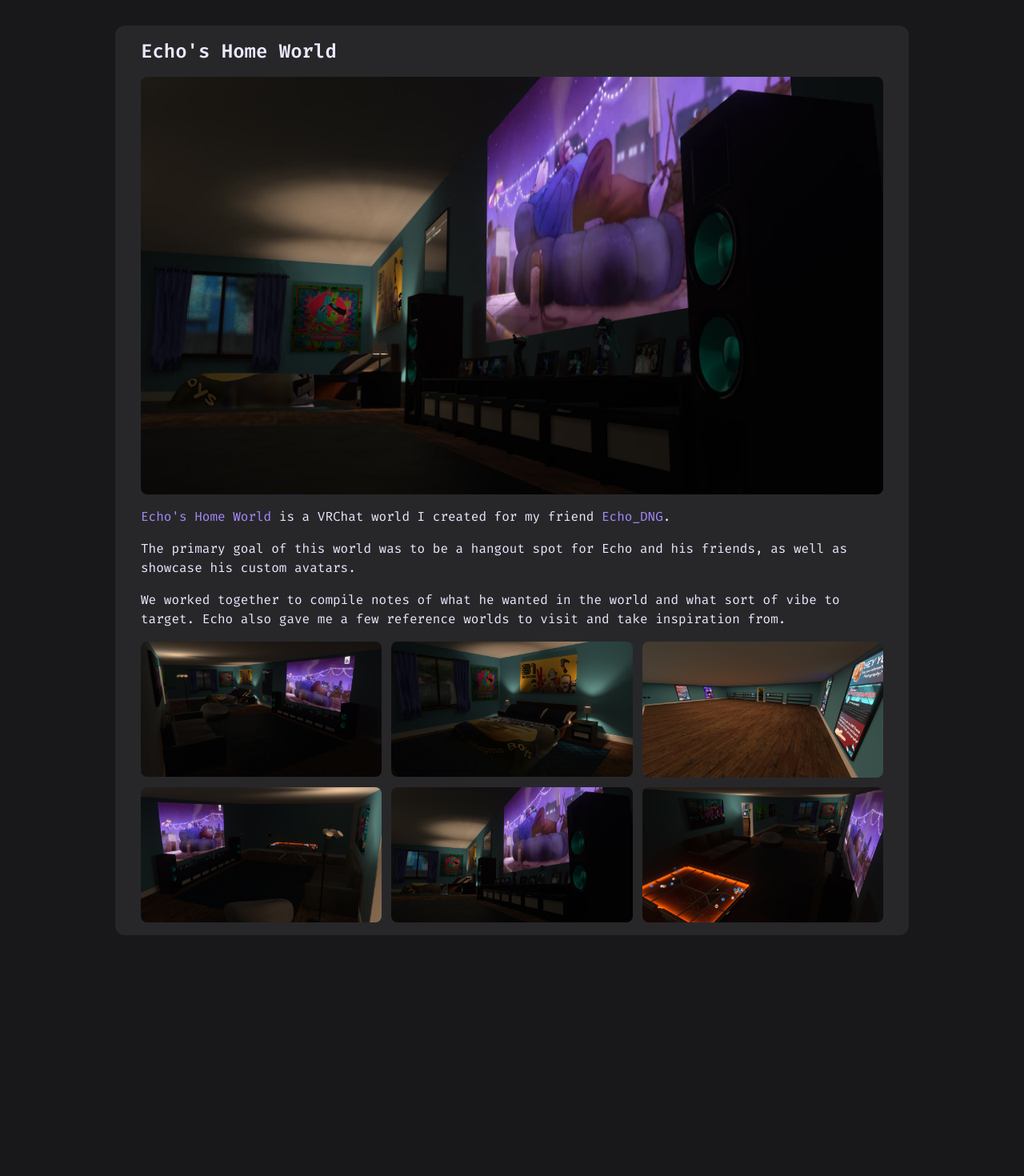
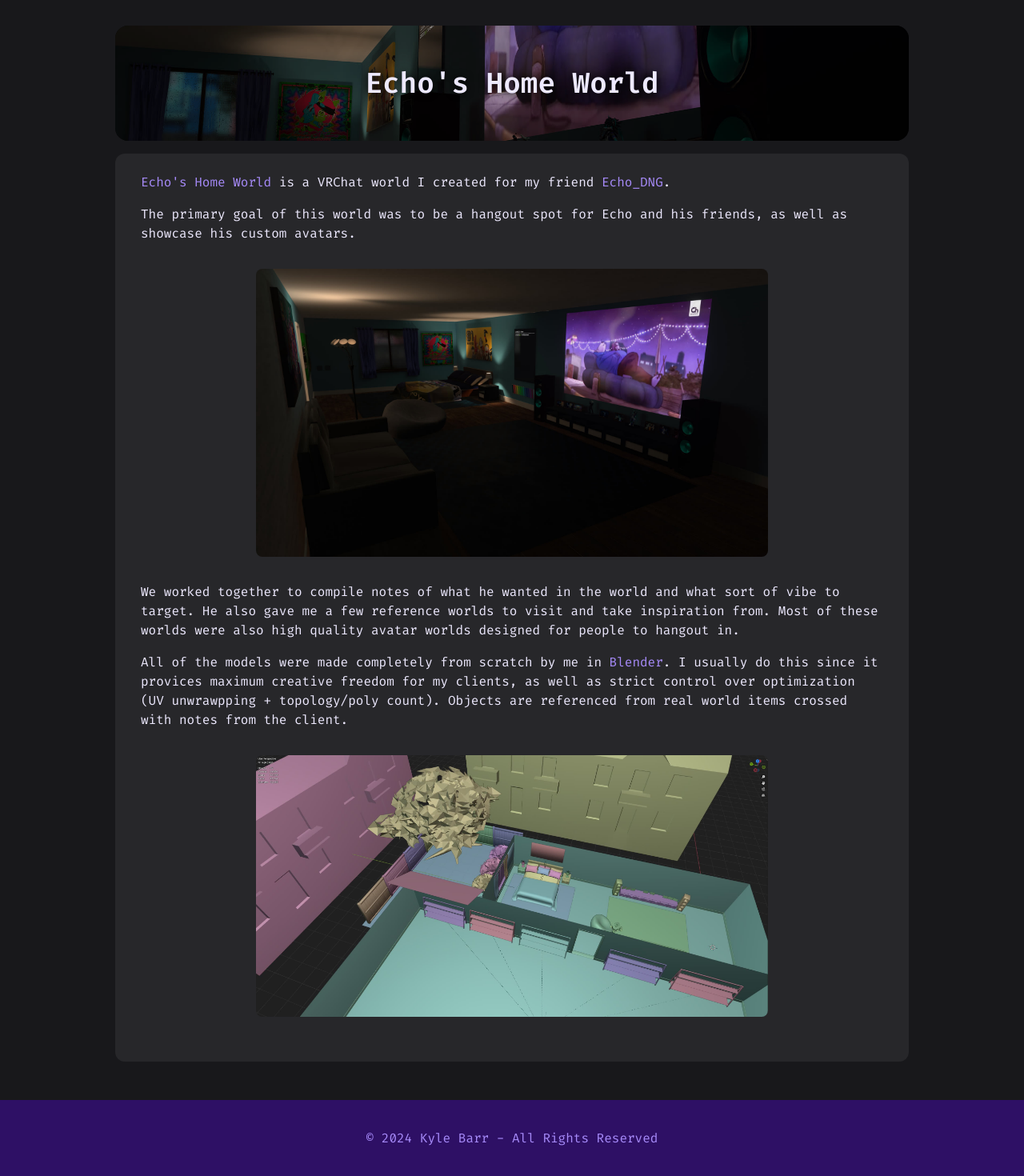
Before and after one commit to dark-swordsman/darkswordsman.com, a Next.js app: page /projects/echo-home-world in a window 1280 px wide. Shown: the part 88-1558 px from the top of the page at 80% size. Before the commit the page ends 1257 px from the top, so only its background shows below. Built offline with nearby package versions, Linux system fonts and the light colour scheme.

Commit message:
echo project page updates, footer, metadata test

```diff
--- a/src/app/layout.tsx
+++ b/src/app/layout.tsx
@@ -1,6 +1,23 @@
+import type { Metadata } from "next";
+import Footer from "../components/Footer";
 import NavLink from "../components/NavLink";
-import SecondaryCard from "../components/SecondaryCard";
 import "./globals.css";
+
+export const metadata: Metadata = {
+  title: "darkswordsman.com",
+  description: "Kyle Barr's website",
+  icons: "/favicon.png",
+  openGraph: {
+    title: "darkswordsman.com",
+    description: "Kyle Barr's website",
+    images: "/favicon.png"
+  },
+  twitter: {
+    title: "darkswordsman.com",
+    description: "Kyle Barr's website",
+    images: "/favicon.png"
+  }
+};
 
 export default function RootLayout({
   children,
@@ -23,6 +40,7 @@ export default function RootLayout({
           </div>
           {children}
         </div>
+        <Footer />
       </body>
     </html>
   )
--- a/src/app/projects/echo-home-world/page.tsx
+++ b/src/app/projects/echo-home-world/page.tsx
@@ -4,30 +4,49 @@ import ContentLink from "../../../components/ContentLink";
 import Image from "next/image";
 
 export default function Project() {
+  // links
+  const vrcworld = "https://vrchat.com/home/world/wrld_f5519dc9-4ed2-4dc0-b9b4-431355bf87c1";
+
   return (
     <div>
+      <div className="relative bg-black mb-4 rounded-2xl overflow-clip max-h-36 flex justify-center flex-col">
+        <div className="z-10 absolute w-full h-full flex justify-center items-center">
+          <span className="self-center drop-shadow-[0_0_5px_rgba(0,0,0,1)] my-2 md:my-4 text-2xl md:text-3xl lg:text-4xl font-semibold">Echo's Home World</span>
+        </div>
+        <Image className="opacity-65 rounded-lg" src="/img/echo-home-world/echo-5.jpg" alt="Echo's Home World" width={1920} height={1080} />
+      </div>
       <SecondaryCard>
-        <div className="flex flex-col gap-4">
-          <span className="text-2xl font-semibold">Echo's Home World</span>
-          <Image className="rounded-lg" src="/img/echo-home-world/echo-5.jpg" alt="Echo's Home World" width={1920} height={1080} />
+        <div className="flex flex-col gap-4 my-2">
           <span>
-            <ContentLink newTab href="https://vrchat.com/home/world/wrld_f5519dc9-4ed2-4dc0-b9b4-431355bf87c1">Echo's Home World</ContentLink> is a VRChat world I created for my friend <ContentLink newTab href="https://x.com/Echo_DNG">Echo_DNG</ContentLink>.
+            <ContentLink newTab href={vrcworld}>Echo's Home World</ContentLink> is a VRChat world I created for my friend <ContentLink newTab href="https://x.com/Echo_DNG">Echo_DNG</ContentLink>.
           </span>
           <span>
             The primary goal of this world was to be a hangout spot for Echo and his friends, as well as
             showcase his custom avatars.
           </span>
+          <div className="px-0 md:px-12 lg:px-36 my-4">
+            <Image className="rounded-lg" src="/img/echo-home-world/echo-1.jpg" alt="Echo's Home World" width={1920} height={1080} />
+          </div>
           <span>
             We worked together to compile notes of what he wanted in the world and what sort of vibe to target.
-            Echo also gave me a few reference worlds to visit and take inspiration from.
+            He also gave me a few reference worlds to visit and take inspiration from. Most of these worlds were also
+            high quality avatar worlds designed for people to hangout in.
           </span>
-          <div className="grid grid-cols-3 grid-rows-2 gap-3">
-            <Image className="rounded-lg" src="/img/echo-home-world/echo-1.jpg" alt="Echo's Home World" width={1920} height={1080} />
-            <Image className="rounded-lg" src="/img/echo-home-world/echo-2.jpg" alt="Echo's Home World" width={1920} height={1080} />
-            <Image className="rounded-lg" src="/img/echo-home-world/echo-3.jpg" alt="Echo's Home World" width={1920} height={1080} />
-            <Image className="rounded-lg" src="/img/echo-home-world/echo-4.jpg" alt="Echo's Home World" width={1920} height={1080} />
-            <Image className="rounded-lg" src="/img/echo-home-world/echo-5.jpg" alt="Echo's Home World" width={1920} height={1080} />
-            <Image className="rounded-lg" src="/img/echo-home-world/echo-6.jpg" alt="Echo's Home World" width={1920} height={1080} />
+          <span>
+          All of the models were made completely from scratch by me in <ContentLink newTab href="https://www.blender.org/">Blender</ContentLink>. I usually do this since it provices
+          maximum creative freedom for my clients, as well as strict control over optimization
+          (UV unwrawpping + topology/poly count). Objects are referenced from real world items crossed
+          with notes from the client.
+          </span>
+          <div className="px-0 md:px-12 lg:px-36 my-4">
+            <Image className="rounded-lg" src="/img/echo-home-world/blender-1.jpg" alt="The world as shown in Blender." width={1920} height={1080} />
+          </div>
+          <div className="grid grid-cols-1 md:grid-cols-2 xl:grid-cols-3 gap-3">
+          {/* <Image className="rounded-lg" src="/img/echo-home-world/echo-2.jpg" alt="Echo's Home World" width={1920} height={1080} />
+          <Image className="rounded-lg" src="/img/echo-home-world/echo-3.jpg" alt="Echo's Home World" width={1920} height={1080} />
+          <Image className="rounded-lg" src="/img/echo-home-world/echo-4.jpg" alt="Echo's Home World" width={1920} height={1080} />
+          <Image className="rounded-lg" src="/img/echo-home-world/echo-5.jpg" alt="Echo's Home World" width={1920} height={1080} />
+          <Image className="rounded-lg" src="/img/echo-home-world/echo-6.jpg" alt="Echo's Home World" width={1920} height={1080} /> */}
           </div>
         </div>
       </SecondaryCard>
--- /dev/null
+++ b/src/components/Footer.tsx
@@ -0,0 +1,7 @@
+export default function Footer() {
+  return (
+    <div className="mt-12 h-24 bg-violet-950 text-violet-400 flex justify-center items-center">
+      © 2024 Kyle Barr - All Rights Reserved
+    </div>
+  );
+}
```
Also changed, not shown: public/img/echo-home-world/blender-1.jpg (added).
